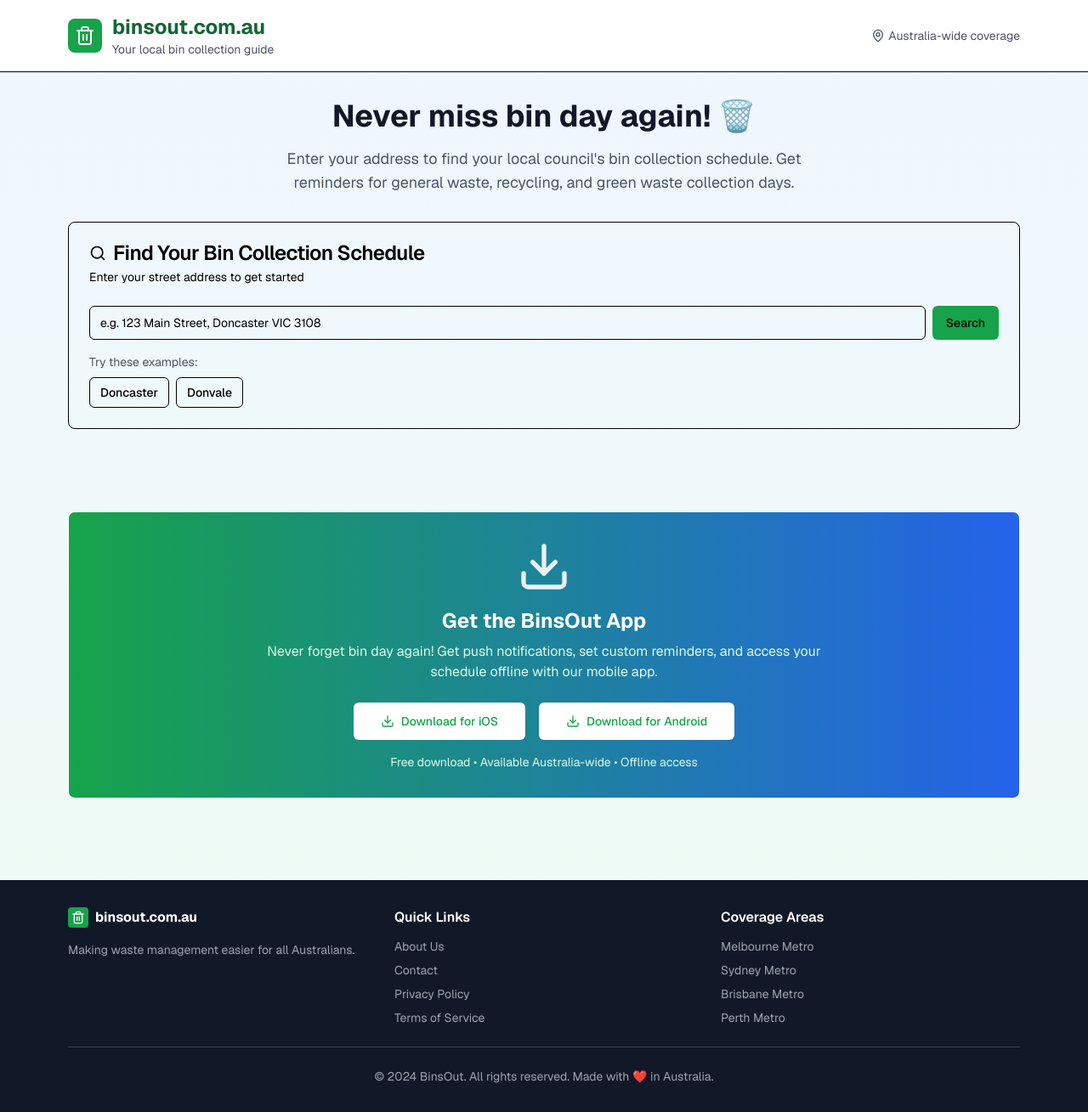
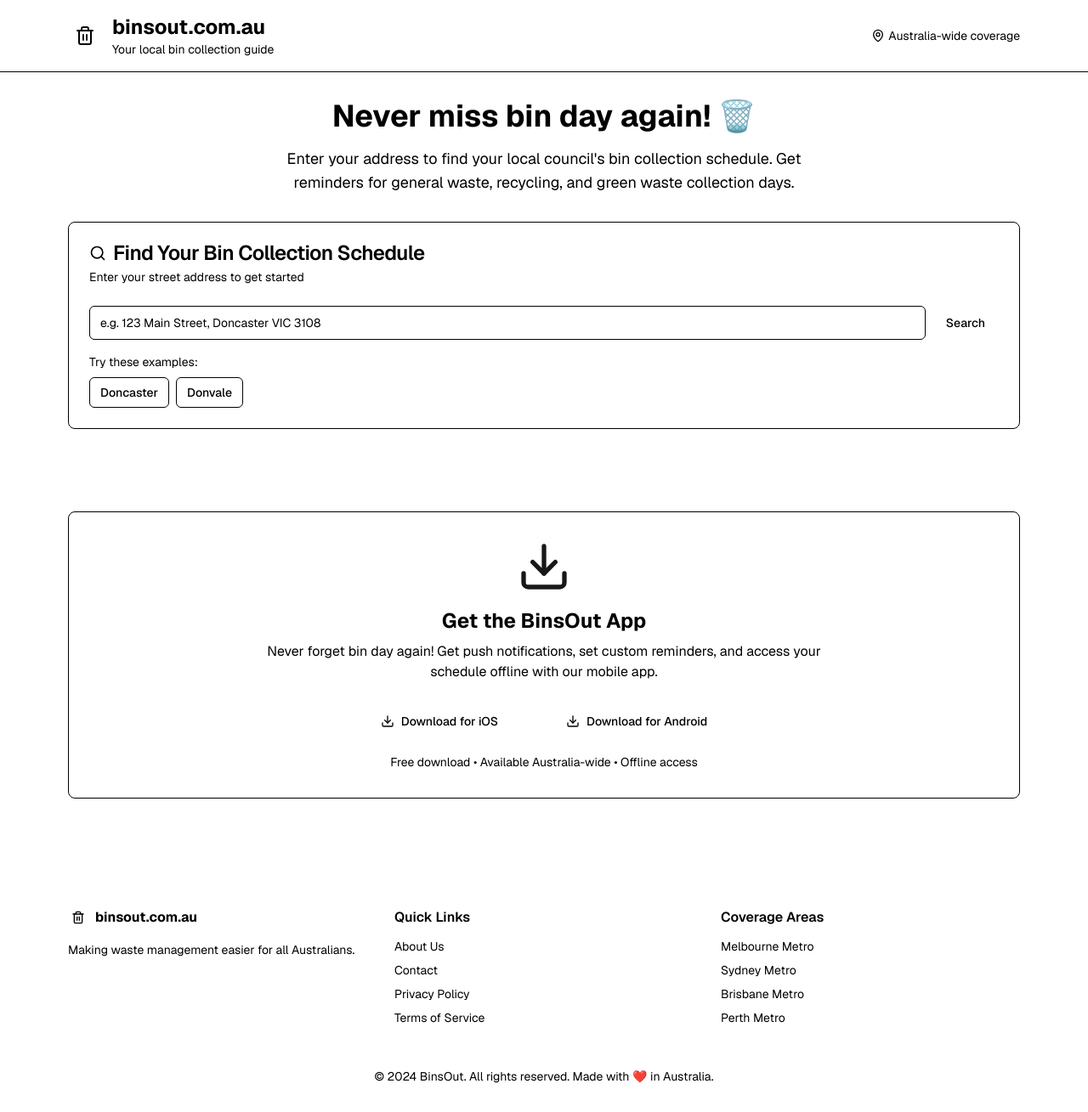
Before and after one commit to xWayfinder/binsout, a Next.js app: page / in a window 1280 px wide. Shown: the whole page at 85% size. Built offline with nearby package versions, Linux system fonts and the light colour scheme.

Commit message:
Ugly theme

```diff
--- a/app/page.tsx
+++ b/app/page.tsx
@@ -8,19 +8,19 @@ import { Card, CardContent, CardDescription, CardHeader, CardTitle } from "@/com
 import { Badge } from "@/components/ui/badge"
 import { Separator } from "@/components/ui/separator"
 import { Alert, AlertDescription } from "@/components/ui/alert"
+import { cn } from "@/lib/utils"
 
 // Mock geofence data for councils
 const councilData = [
   {
     name: "Manningham City Council",
     bounds: {
-      // Rough bounds for Doncaster/Donvale area
       north: -37.75,
       south: -37.8,
       east: 145.15,
       west: 145.1,
     },
-    color: "#22c55e",
+    color: "var(--primary)",
     binSchedule: {
       general: { day: "Tuesday", week: "Weekly" },
       recycling: { day: "Tuesday", week: "Fortnightly (Week A)" },
@@ -35,7 +35,7 @@ const councilData = [
       east: 145.15,
       west: 145.1,
     },
-    color: "#3b82f6",
+    color: "var(--secondary)",
     binSchedule: {
       general: { day: "Wednesday", week: "Weekly" },
       recycling: { day: "Wednesday", week: "Fortnightly (Week A)" },
@@ -59,9 +59,9 @@ const mockAddresses = [
 ]
 
 const binTypes = [
-  { type: "general", name: "General Waste", color: "bg-red-500", icon: "🗑️" },
-  { type: "recycling", name: "Recycling", color: "bg-yellow-500", icon: "♻️" },
-  { type: "green", name: "Green Waste", color: "bg-green-500", icon: "🌿" },
+  { type: "general", name: "General Waste", color: "bg-destructive", icon: "🗑️" },
+  { type: "recycling", name: "Recycling", color: "bg-primary", icon: "♻️" },
+  { type: "green", name: "Green Waste", color: "bg-accent", icon: "🌿" },
 ]
 
 export default function BinsOutPortal() {
@@ -117,20 +117,20 @@ export default function BinsOutPortal() {
         <CardDescription>Colored areas represent different council boundaries</CardDescription>
       </CardHeader>
       <CardContent>
-        <div className="relative w-full h-64 bg-slate-100 rounded-lg overflow-hidden">
+        <div className="relative w-full h-64 bg-muted rounded-lg overflow-hidden">
           {/* Mock map with colored council areas */}
           <div className="absolute inset-0 flex">
             <div className="flex-1 opacity-60" style={{ backgroundColor: councilData[0].color }}>
-              <div className="p-4 text-white font-semibold text-sm">Manningham City Council</div>
+              <div className="p-4 text-primary-foreground font-semibold text-sm">Manningham City Council</div>
             </div>
             <div className="flex-1 opacity-60" style={{ backgroundColor: councilData[1].color }}>
-              <div className="p-4 text-white font-semibold text-sm">Whitehorse City Council</div>
+              <div className="p-4 text-primary-foreground font-semibold text-sm">Whitehorse City Council</div>
             </div>
           </div>
 
           {selectedAddress && (
             <div className="absolute top-1/2 left-1/2 transform -translate-x-1/2 -translate-y-1/2">
-              <div className="bg-red-500 w-4 h-4 rounded-full border-2 border-white shadow-lg animate-pulse"></div>
+              <div className="bg-destructive w-4 h-4 rounded-full border-2 border-background shadow-lg animate-pulse"></div>
             </div>
           )}
         </div>
@@ -139,7 +139,7 @@ export default function BinsOutPortal() {
           {councilData.map((council, index) => (
             <div key={index} className="flex items-center gap-2">
               <div className="w-4 h-4 rounded" style={{ backgroundColor: council.color }}></div>
-              <span className="text-sm">{council.name}</span>
+              <span className="text-sm text-muted-foreground">{council.name}</span>
             </div>
           ))}
         </div>
@@ -148,21 +148,21 @@ export default function BinsOutPortal() {
   )
 
   return (
-    <div className="min-h-screen bg-gradient-to-b from-blue-50 to-green-50">
+    <div className="min-h-screen bg-background">
       {/* Header */}
-      <header className="bg-white shadow-sm border-b">
+      <header className="bg-card border-b">
         <div className="max-w-6xl mx-auto px-4 py-4">
           <div className="flex items-center justify-between">
             <div className="flex items-center gap-3">
-              <div className="bg-green-600 p-2 rounded-lg">
-                <Trash2 className="w-6 h-6 text-white" />
+              <div className="bg-primary p-2 rounded-lg">
+                <Trash2 className="w-6 h-6 text-primary-foreground" />
               </div>
               <div>
-                <h1 className="text-2xl font-bold text-green-800">binsout.com.au</h1>
-                <p className="text-sm text-gray-600">Your local bin collection guide</p>
+                <h1 className="text-2xl font-bold text-primary">binsout.com.au</h1>
+                <p className="text-sm text-muted-foreground">Your local bin collection guide</p>
               </div>
             </div>
-            <div className="hidden md:flex items-center gap-4 text-sm text-gray-600">
+            <div className="hidden md:flex items-center gap-4 text-sm text-muted-foreground">
               <span className="flex items-center gap-1">
                 <MapPin className="w-4 h-4" />
                 Australia-wide coverage
@@ -175,8 +175,8 @@ export default function BinsOutPortal() {
       <main className="max-w-6xl mx-auto px-4 py-8">
         {/* Hero Section */}
         <div className="text-center mb-8">
-          <h2 className="text-3xl md:text-4xl font-bold text-gray-900 mb-4">Never miss bin day again! 🗑️</h2>
-          <p className="text-lg text-gray-600 mb-8 max-w-2xl mx-auto">
+          <h2 className="text-3xl md:text-4xl font-bold text-foreground mb-4">Never miss bin day again! 🗑️</h2>
+          <p className="text-lg text-muted-foreground mb-8 max-w-2xl mx-auto">
             Enter your address to find your local council's bin collection schedule. Get reminders for general waste,
             recycling, and green waste collection days.
           </p>
@@ -200,14 +200,14 @@ export default function BinsOutPortal() {
                 onKeyPress={(e) => e.key === "Enter" && handleSearch()}
                 className="flex-1"
               />
-              <Button onClick={handleSearch} disabled={isSearching} className="bg-green-600 hover:bg-green-700">
+              <Button onClick={handleSearch} disabled={isSearching}>
                 {isSearching ? "Searching..." : "Search"}
               </Button>
             </div>
 
             {/* Quick examples */}
             <div className="mt-4">
-              <p className="text-sm text-gray-600 mb-2">Try these examples:</p>
+              <p className="text-sm text-muted-foreground mb-2">Try these examples:</p>
               <div className="flex flex-wrap gap-2">
                 <Button variant="outline" size="sm" onClick={() => setSearchQuery("Doncaster")}>
                   Doncaster
@@ -233,7 +233,7 @@ export default function BinsOutPortal() {
 
             {/* View Toggle */}
             <div className="flex justify-center">
-              <div className="bg-white rounded-lg p-1 shadow-sm border">
+              <div className="bg-card rounded-lg p-1 shadow-sm border">
                 <Button
                   variant={viewMode === "list" ? "default" : "ghost"}
                   size="sm"
@@ -262,7 +262,7 @@ export default function BinsOutPortal() {
                   const schedule = selectedAddress.councilData?.binSchedule[bin.type]
                   return (
                     <Card key={bin.type} className="relative overflow-hidden">
-                      <div className={`absolute top-0 left-0 right-0 h-1 ${bin.color}`}></div>
+                      <div className={cn("absolute top-0 left-0 right-0 h-1", bin.color)}></div>
                       <CardHeader className="pb-3">
                         <CardTitle className="flex items-center gap-2 text-lg">
                           <span className="text-2xl">{bin.icon}</span>
@@ -272,7 +272,7 @@ export default function BinsOutPortal() {
                       <CardContent>
                         <div className="space-y-2">
                           <div className="flex items-center gap-2">
-                            <Calendar className="w-4 h-4 text-gray-500" />
+                            <Calendar className="w-4 h-4 text-muted-foreground" />
                             <span className="font-semibold">{schedule?.day}</span>
                           </div>
                           <Badge variant="secondary" className="text-xs">
@@ -297,11 +297,11 @@ export default function BinsOutPortal() {
               <CardContent>
                 <div className="grid md:grid-cols-2 gap-4">
                   <div className="flex items-center gap-2">
-                    <Phone className="w-4 h-4 text-gray-500" />
+                    <Phone className="w-4 h-4 text-muted-foreground" />
                     <span>(03) 9840 9333</span>
                   </div>
                   <div className="flex items-center gap-2">
-                    <Mail className="w-4 h-4 text-gray-500" />
+                    <Mail className="w-4 h-4 text-muted-foreground" />
                     <span>info@manningham.vic.gov.au</span>
                   </div>
                 </div>
@@ -321,67 +321,67 @@ export default function BinsOutPortal() {
         <Separator className="my-12" />
 
         {/* Download App Section */}
-        <Card className="bg-gradient-to-r from-green-600 to-blue-600 text-white">
+        <Card className="bg-primary text-primary-foreground">
           <CardContent className="p-8 text-center">
             <div className="mb-6">
               <Download className="w-16 h-16 mx-auto mb-4 opacity-90" />
               <h3 className="text-2xl font-bold mb-2">Get the BinsOut App</h3>
-              <p className="text-green-100 max-w-2xl mx-auto">
+              <p className="text-primary-foreground/90 max-w-2xl mx-auto">
                 Never forget bin day again! Get push notifications, set custom reminders, and access your schedule
                 offline with our mobile app.
               </p>
             </div>
 
             <div className="flex flex-col sm:flex-row gap-4 justify-center items-center">
-              <Button size="lg" className="bg-white text-green-600 hover:bg-gray-100 gap-2 min-w-48">
+              <Button variant="secondary" size="lg" className="gap-2 min-w-48">
                 <Download className="w-5 h-5" />
                 Download for iOS
               </Button>
-              <Button size="lg" className="bg-white text-green-600 hover:bg-gray-100 gap-2 min-w-48">
+              <Button variant="secondary" size="lg" className="gap-2 min-w-48">
                 <Download className="w-5 h-5" />
                 Download for Android
               </Button>
             </div>
 
-            <p className="text-sm text-green-100 mt-4">Free download • Available Australia-wide • Offline access</p>
+            <p className="text-sm text-primary-foreground/90 mt-4">Free download • Available Australia-wide • Offline access</p>
           </CardContent>
         </Card>
       </main>
 
       {/* Footer */}
-      <footer className="bg-gray-900 text-white mt-16">
+      <footer className="bg-card text-card-foreground mt-16">
         <div className="max-w-6xl mx-auto px-4 py-8">
           <div className="grid md:grid-cols-3 gap-8">
             <div>
               <div className="flex items-center gap-2 mb-4">
-                <div className="bg-green-600 p-1 rounded">
-                  <Trash2 className="w-4 h-4 text-white" />
+                <div className="bg-primary p-1 rounded">
+                  <Trash2 className="w-4 h-4 text-primary-foreground" />
                 </div>
                 <span className="font-bold">binsout.com.au</span>
               </div>
-              <p className="text-gray-400 text-sm">Making waste management easier for all Australians.</p>
+              <p className="text-muted-foreground text-sm">Making waste management easier for all Australians.</p>
             </div>
 
             <div>
               <h4 className="font-semibold mb-3">Quick Links</h4>
-              <ul className="space-y-2 text-sm text-gray-400">
+              <ul className="space-y-2 text-sm text-muted-foreground">
                 <li>
-                  <a href="#" className="hover:text-white">
+                  <a href="#" className="hover:text-foreground">
                     About Us
                   </a>
                 </li>
                 <li>
-                  <a href="#" className="hover:text-white">
+                  <a href="#" className="hover:text-foreground">
                     Contact
                   </a>
                 </li>
                 <li>
-                  <a href="#" className="hover:text-white">
+                  <a href="#" className="hover:text-foreground">
                     Privacy Policy
                   </a>
                 </li>
                 <li>
-                  <a href="#" className="hover:text-white">
+                  <a href="#" className="hover:text-foreground">
                     Terms of Service
                   </a>
                 </li>
@@ -390,7 +390,7 @@ export default function BinsOutPortal() {
 
             <div>
               <h4 className="font-semibold mb-3">Coverage Areas</h4>
-              <ul className="space-y-2 text-sm text-gray-400">
+              <ul className="space-y-2 text-sm text-muted-foreground">
                 <li>Melbourne Metro</li>
                 <li>Sydney Metro</li>
                 <li>Brisbane Metro</li>
@@ -399,9 +399,9 @@ export default function BinsOutPortal() {
             </div>
           </div>
 
-          <Separator className="my-6 bg-gray-700" />
+          <Separator className="my-6" />
 
-          <div className="text-center text-sm text-gray-400">
+          <div className="text-center text-sm text-muted-foreground">
             <p>&copy; 2024 BinsOut. All rights reserved. Made with ❤️ in Australia.</p>
           </div>
         </div>
```
